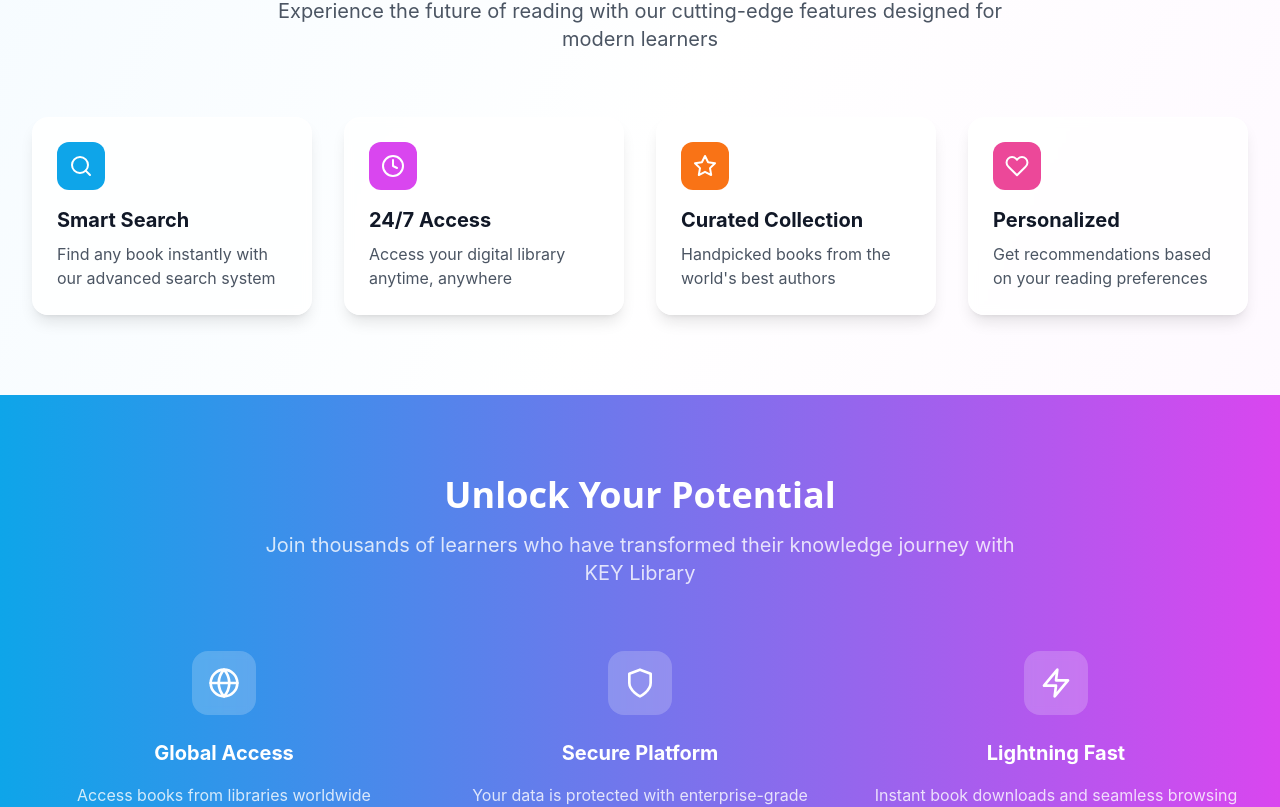
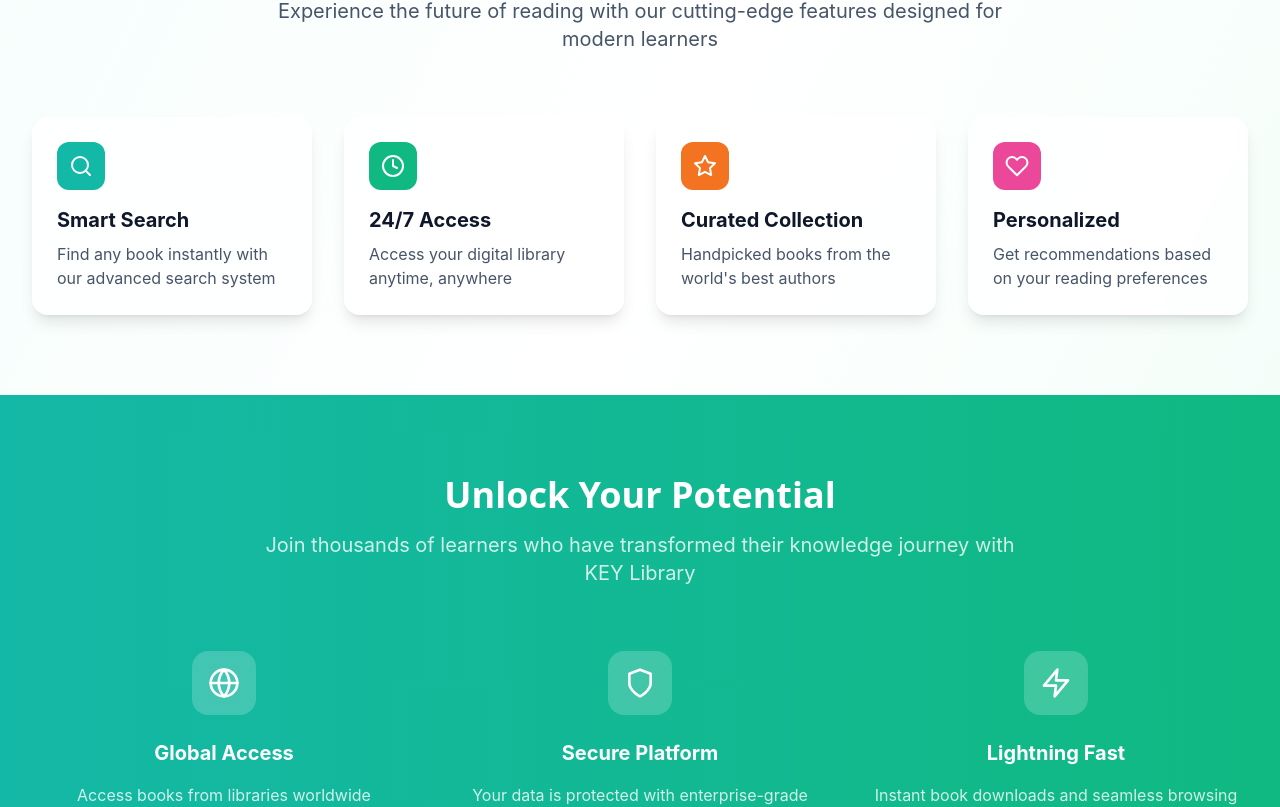
Before and after one commit to f6Lcon/library, a React (Vite) app in the folder Frontend/: page / in a window 1280 px wide. Shown: the part 1093-1900 px from the top of the page. Built offline with nearby package versions, Linux system fonts and the light colour scheme; no server answers.

Commit message:
commit update

```diff
--- a/Frontend/index.html
+++ b/Frontend/index.html
@@ -8,7 +8,8 @@
     <meta name="keywords" content="library, books, knowledge, education, youth, learning, digital library, book management" />
     <meta name="author" content="KEY Library System" />
     <meta name="theme-color" content="#14b8a6" />
-    <link rel="icon" type="image/png" href="https://keylibraries.org/wp-content/themes/key/ico/apple-touch-icon-180x180.png" />
+    <link rel="shortcut icon" href="https://keylibraries.org/wp-content/themes/key/favicon.ico" />
+    <link rel="icon" type="image/x-icon" href="https://keylibraries.org/wp-content/themes/key/favicon.ico" />
     <link rel="apple-touch-icon" sizes="180x180" href="https://keylibraries.org/wp-content/themes/key/ico/apple-touch-icon-180x180.png" />
   </head>
   <body>
--- a/Frontend/tailwind.config.js
+++ b/Frontend/tailwind.config.js
@@ -4,47 +4,48 @@ export default {
   theme: {
     extend: {
       colors: {
-        // Modern gradient colors
+        // KEY Libraries brand colors - based on the teal logo
         primary: {
-          50: "#f0f9ff",
-          100: "#e0f2fe",
-          200: "#bae6fd",
-          300: "#7dd3fc",
-          400: "#38bdf8",
-          500: "#0ea5e9", // Main brand color
-          600: "#0284c7",
-          700: "#0369a1",
-          800: "#075985",
-          900: "#0c4a6e",
-          950: "#082f49",
+          50: "#f0fdfa",
+          100: "#ccfbf1",
+          200: "#99f6e4",
+          300: "#5eead4",
+          400: "#2dd4bf",
+          500: "#14b8a6", // Main KEY brand color
+          600: "#0d9488",
+          700: "#0f766e",
+          800: "#115e59",
+          900: "#134e4a",
+          950: "#042f2e",
         },
         secondary: {
-          50: "#fdf4ff",
-          100: "#fae8ff",
-          200: "#f5d0fe",
-          300: "#f0abfc",
-          400: "#e879f9",
-          500: "#d946ef",
-          600: "#c026d3",
-          700: "#a21caf",
-          800: "#86198f",
-          900: "#701a75",
-          950: "#4a044e",
+          50: "#ecfdf5",
+          100: "#d1fae5",
+          200: "#a7f3d0",
+          300: "#6ee7b7",
+          400: "#34d399",
+          500: "#10b981",
+          600: "#059669",
+          700: "#047857",
+          800: "#065f46",
+          900: "#064e3b",
+          950: "#022c22",
         },
         accent: {
-          50: "#fff7ed",
-          100: "#ffedd5",
-          200: "#fed7aa",
-          300: "#fdba74",
-          400: "#fb923c",
-          500: "#f97316",
-          600: "#ea580c",
-          700: "#c2410c",
-          800: "#9a3412",
-          900: "#7c2d12",
-          950: "#431407",
+          50: "#fef7ee",
+          100: "#fdedd7",
+          200: "#fbd7ae",
+          300: "#f8ba7a",
+          400: "#f59444",
+          500: "#f37320",
+          600: "#e45616",
+          700: "#bd4015",
+          800: "#973419",
+          900: "#7a2e17",
+          950: "#42140a",
         },
-        dark: {
+        // Neutral grays that complement the teal
+        gray: {
           50: "#f8fafc",
           100: "#f1f5f9",
           200: "#e2e8f0",
@@ -98,17 +99,17 @@ export default {
           "50%": { transform: "translateY(-20px)" },
         },
         glow: {
-          "0%": { boxShadow: "0 0 20px rgba(14, 165, 233, 0.5)" },
-          "100%": { boxShadow: "0 0 30px rgba(14, 165, 233, 0.8)" },
+          "0%": { boxShadow: "0 0 20px rgba(20, 184, 166, 0.5)" },
+          "100%": { boxShadow: "0 0 30px rgba(20, 184, 166, 0.8)" },
         },
       },
       backdropBlur: {
         xs: "2px",
       },
       boxShadow: {
-        glow: "0 0 20px rgba(14, 165, 233, 0.3)",
-        "glow-lg": "0 0 40px rgba(14, 165, 233, 0.4)",
-        "inner-glow": "inset 0 0 20px rgba(14, 165, 233, 0.1)",
+        glow: "0 0 20px rgba(20, 184, 166, 0.3)",
+        "glow-lg": "0 0 40px rgba(20, 184, 166, 0.4)",
+        "inner-glow": "inset 0 0 20px rgba(20, 184, 166, 0.1)",
       },
     },
   },
```
Also changed, not shown: Frontend/src/pages/BooksPage.jsx (+46 -46 lines), Frontend/src/pages/StudentDashboard.jsx (+35 -35 lines).
